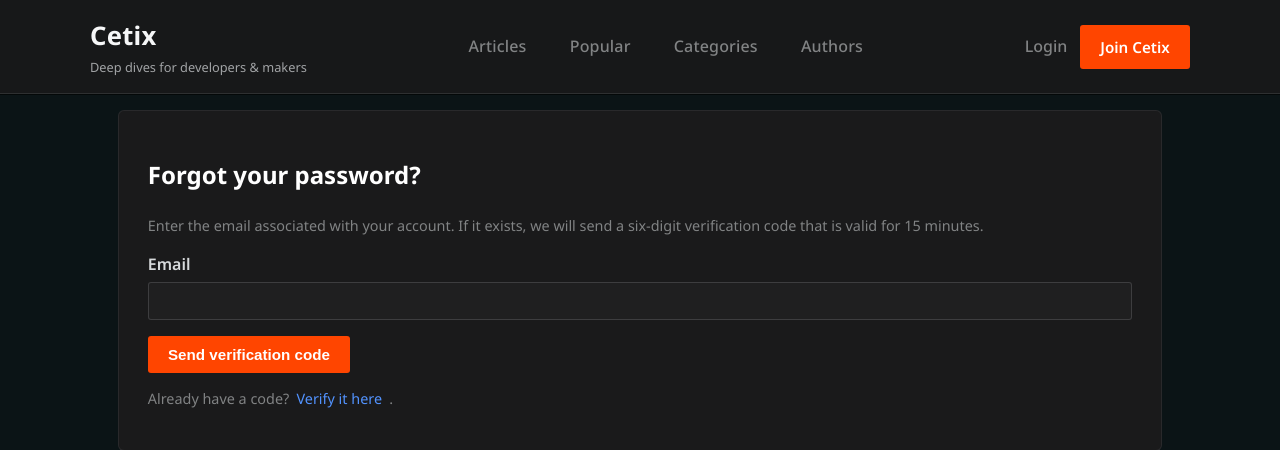
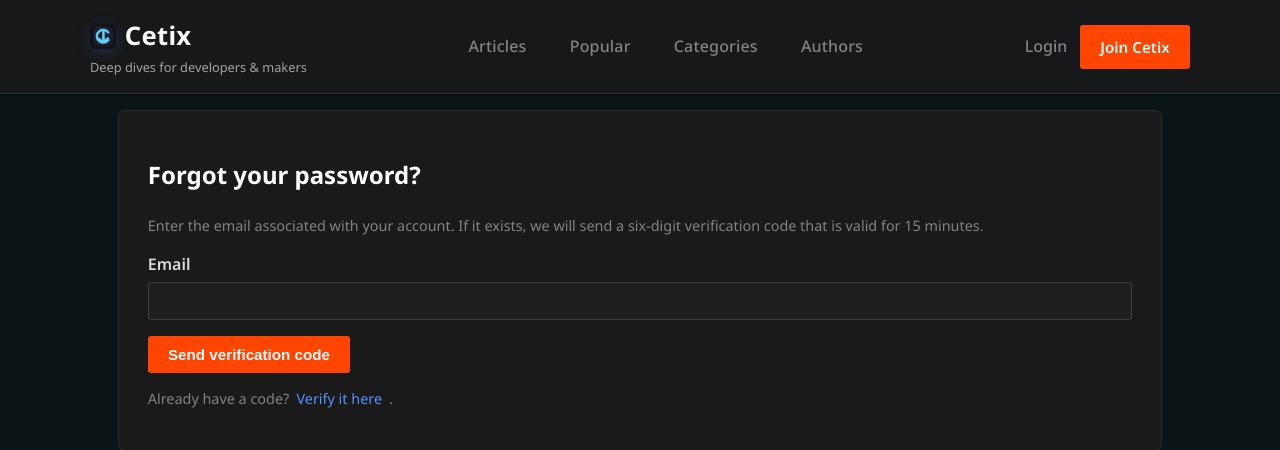
Before and after one commit to JosephIsrafilov/cetix, a Django app: page /accounts/password/forgot/ in a window 1280 px wide. Shown: the top 450 px of the page. Run offline with Django 5.2, Linux system fonts and the light colour scheme; parts of the project's set-up code (start-up, migrations or seed data) failed here and were passed over.

Commit message:
icon fix

```diff
--- a/static/css/style.css
+++ b/static/css/style.css
@@ -90,10 +90,21 @@
 }
 
 .site-title {
+    display: inline-flex;
+    align-items: center;
+    gap: 0.55rem;
     font-size: 1.6rem;
     font-weight: 700;
     color: #f6f7f8;
     letter-spacing: 0.01em;
+}
+
+.site-title-icon {
+    width: 26px;
+    height: 26px;
+    flex-shrink: 0;
+    border-radius: 6px;
+    box-shadow: 0 4px 14px rgba(82, 147, 255, 0.18);
 }
 
 .site-tagline {
--- a/templates/base.html
+++ b/templates/base.html
@@ -4,6 +4,7 @@
 <head>
     <meta charset="utf-8">
     <title>{% block title %}Cetix{% endblock %}</title>
+    <link rel="icon" type="image/x-icon" href="{% static 'favicon.ico' %}">
     <link rel="stylesheet" href="{% static 'css/style.css' %}">
 </head>
 <body>
@@ -11,7 +12,10 @@
     <header class="site-header">
         <div class="container header-inner">
             <div class="logo-stack">
-                <a class="site-title" href="{% url 'articles:article_list' %}">Cetix</a>
+                <a class="site-title" href="{% url 'articles:article_list' %}">
+                    <img class="site-title-icon" src="{% static 'favicon.ico' %}" alt="Cetix icon">
+                    <span>Cetix</span>
+                </a>
                 <span class="site-tagline">Deep dives for developers & makers</span>
             </div>
             <nav class="site-nav">
```
Also changed, not shown: articles/migrations/0004_article_external_cover_url.py, static/favicon.ico (added).
